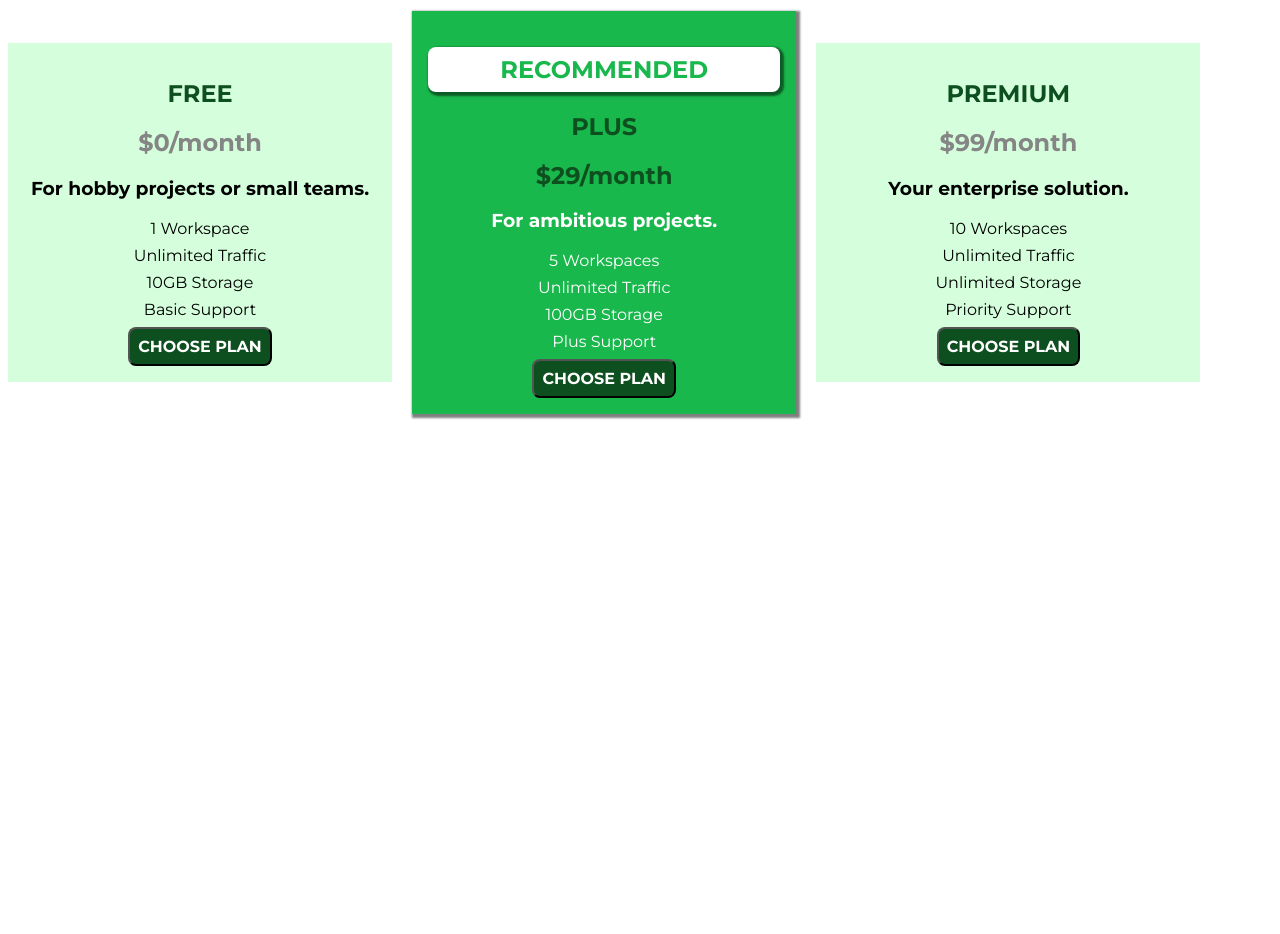
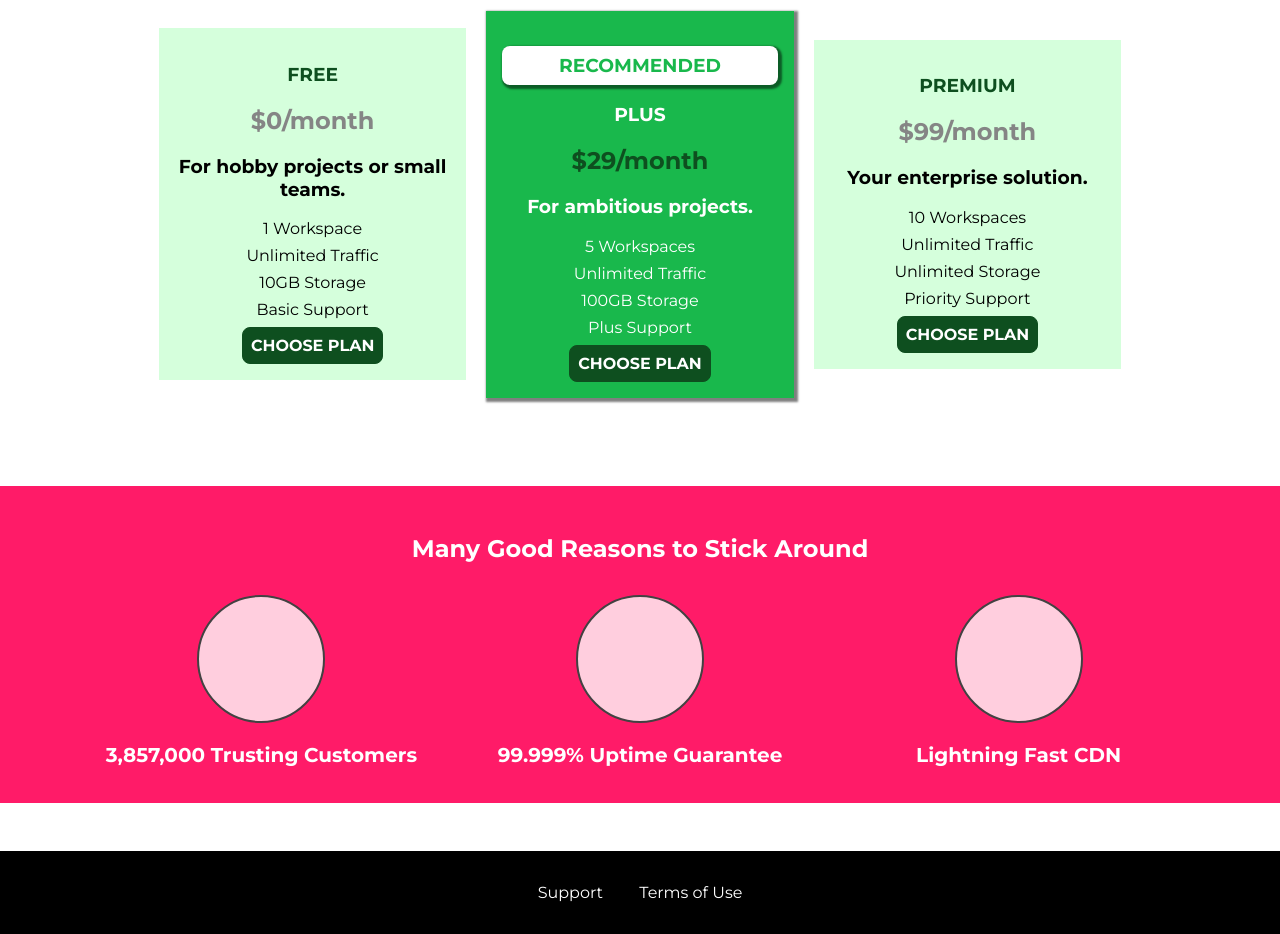
Before and after one commit to rtrom/ccs-ud, a plain HTML site: page index.html in a window 1280 px wide. Shown: the part 637-1571 px from the top of the page. Before the commit the page ends 1059 px from the top, so only its background shows below. Drawn offline with Linux system fonts and the light colour scheme.

Commit message:
Starting positioning

```diff
--- a/index.html
+++ b/index.html
@@ -8,6 +8,7 @@
     <link rel="shortcut icon" href="favicon.png">
     <link href="https://fonts.googleapis.com/css?family=Anton" rel="stylesheet">
     <link href="https://fonts.googleapis.com/css?family=Montserrat:400,700" rel="stylesheet">
+    <link rel="stylesheet" href="shared.css">
     <link rel="stylesheet" href="main.css">
 </head>
 
@@ -38,8 +39,7 @@
         </section>
         <section id="plans">
             <h1 class="section-title">Choose Your Plan</h1>
-        </section>
-        <div>
+            <div class="plan__list">
                 <article class="plan">
                     <h1 class="plan__title">FREE</h1>
                     <h2 class="plan__price">$0/month</h2>
@@ -84,7 +84,43 @@
                     </div>
                 </article>
             </div>
+        </section>
+        <section id="key-features">
+            <h1 class="section-title">Many Good Reasons to Stick Around</h1>
+            <ul class="key-feature__list">
+                <li class="key-feature">
+                    <div class="key-feature__image">
+
+                    </div>
+                    <p class="key-feature__description">3,857,000 Trusting Customers</p>
+                </li>
+                <li class="key-feature">
+                    <div class="key-feature__image">
+
+                    </div>
+                    <p class="key-feature__description">99.999% Uptime Guarantee</p>
+                </li>
+                <li class="key-feature">
+                    <div class="key-feature__image">
+
+                    </div>
+                    <p class="key-feature__description">Lightning Fast CDN</p>
+                </li>
+            </ul>
+        </section>
     </main>
+    <footer class="main-footer">
+        <nav>
+            <ul class="main-footer__links">
+                <li class="main-footer__link">
+                    <a href="#">Support</a>
+                </li>
+                <li class="main-footer__link">
+                    <a href="#">Terms of Use</a>
+                </li>
+            </ul>
+        </nav>
+    </footer>
 </body>
 
 </html>
--- a/main.css
+++ b/main.css
@@ -1,11 +1,4 @@
-* {
-    box-sizing: border-box;
-}
 
-body {
-    font-family: 'Montserrat', sans-serif;
-    margin: 0;
-}
 
 #product-overview {
     background: url("freedom.jpg");
@@ -24,15 +17,20 @@ body {
     font-family: 'Anton', sans-serif;
 }
 
+.plan__list {
+    width: 80%;
+    margin: auto;
+    text-align: center;
+}
+
 .plan {
-  background-color: #d5ffdc;
+    background: #d5ffdc;
+    text-align: center;
+    padding: 16px;
     margin: 8px;
     display: inline-block;
-  padding: 16px;
-  text-align: center;
     width: 30%;
     vertical-align: middle;
-
 }
 
 .plan--highlighted {
@@ -43,10 +41,10 @@ body {
 
 .plan__annotation {
     background: white;
+    color: #19b84c;
+    padding: 8px;
     box-shadow: 2px 2px 2px 2px rgba(0, 0, 0, 0.5);
     border-radius: 8px;
-  color: #19b84c;
-  padding: 8px;
 }
 
 .plan__title {
@@ -57,7 +55,7 @@ body {
     color: #858585;
 }
 
-.plan__highlighted .plan__title {
+.plan--highlighted .plan__title {
     color: white;
 }
 
@@ -75,89 +73,46 @@ body {
     margin: 8px 0;
 }
 
-.button {
-  background: #0e4f1f;
-  color: white;
-  font: inherit;
-  border: 1.5 solid #0e4f1f;
-  padding: 8px;
-  border-radius: 8px;
-  font-weight: bold;
-  cursor: pointer;
+#key-features {
+    background: #ff1b68;
+    margin-top: 80px;
+    padding: 16px;
 }
 
-.button:hover,
-.button:active {
-  background: white;
-  color: #0e4f1f;
+#key-features .section-title {
+    color: white;
+    margin: 32px;
 }
 
-.button:focus {
-  outline: none;
+.key-feature__list {
+    list-style: none;
+    margin: 0;
+    padding: 0;
+    text-align: center;
 }
+
+.key-feature {
+    display: inline-block;
+    width: 30%;
+    vertical-align: top;
+}
+
+.key-feature__image {
+    background: #ffcede;
+    width: 128px;
+    height: 128px;
+    border: 2px solid #424242;
+    border-radius: 50%;
+    margin: auto;
+}
+
+.key-feature__description {
+    text-align: center;
+    font-weight: bold;
+    color: white;
+    font-size: 20px;
+}
+
 /* h1 {
     font-family: sans-serif;
 } */
-
-.main-header {
-    width: 100%;
-    background: #2ddf5c;
-    padding: 8px 16px;
-}
-
-.main-header > div {
-    display: inline-block;
-    vertical-align: middle;
-}
-
-.main-header__brand {
-    color: #0e4f1f;
-    text-decoration: none;
-    font-weight: bold;
-    font-size: 22px;
-}
-
-.main-nav {
-    display: inline-block;
-    text-align: right;
-    width: calc(100% - 74px);
-    vertical-align: middle;
-}
-
-.main-nav__items {
-    margin: 0;
-    padding: 0;
-    list-style: none;
-}
-
-.main-nav__item {
-    display: inline-block;
-    margin: 0 16px;
-}
-
-.main-nav__item a {
-    text-decoration: none;
-    color: #0e4f1f;
-    font-weight: bold;
-    padding: 3px 0;
-}
-
-.main-nav__item a:hover,
-.main-nav__item a:active {
-    color: white;
-    border-bottom: 5px solid white;
-}
-
-.main-nav__item--cta a {
-    color: white;
-    background: #ff1b68;
-    padding: 8px 16px;
-    border-radius: 8px;
-}
-
-.main-nav__item--cta a:hover,
-.main-nav__item--cta a:active {
-    color: #ff1b68;
-    background: white;
-    border: none;
-}
--- /dev/null
+++ b/shared.css
@@ -0,0 +1,120 @@
+* {
+    box-sizing: border-box;
+}
+
+body {
+    font-family: 'Montserrat', sans-serif;
+    margin: 0;
+}
+
+.main-header {
+    width: 100%;
+    background: #2ddf5c;
+    padding: 8px 16px;
+}
+
+.main-header > div {
+    display: inline-block;
+    vertical-align: middle;
+}
+
+.main-header__brand {
+    color: #0e4f1f;
+    text-decoration: none;
+    font-weight: bold;
+    font-size: 22px;
+}
+
+.main-nav {
+    display: inline-block;
+    text-align: right;
+    width: calc(100% - 74px);
+    vertical-align: middle;
+}
+
+.main-nav__items {
+    margin: 0;
+    padding: 0;
+    list-style: none;
+}
+
+.main-nav__item {
+    display: inline-block;
+    margin: 0 16px;
+}
+
+.main-nav__item a {
+    text-decoration: none;
+    color: #0e4f1f;
+    font-weight: bold;
+    padding: 3px 0;
+}
+
+.main-nav__item a:hover,
+.main-nav__item a:active {
+    color: white;
+    border-bottom: 5px solid white;
+}
+
+.main-nav__item--cta a {
+    color: white;
+    background: #ff1b68;
+    padding: 8px 16px;
+    border-radius: 8px;
+}
+
+.main-nav__item--cta a:hover,
+.main-nav__item--cta a:active {
+    color: #ff1b68;
+    background: white;
+    border: none;
+}
+
+.main-footer {
+    background: black;
+    padding: 32px;
+    margin-top: 48px;
+}
+
+.main-footer__links {
+    list-style: none;
+    margin: 0;
+    padding: 0;
+    text-align: center;
+}
+
+.main-footer__link {
+    display: inline-block;
+    margin: 0 16px;
+}
+
+.main-footer__link a {
+    color: white;
+    text-decoration: none;
+}
+
+.main-footer__link a:hover,
+.main-footer__link a:active {
+    color: #ccc;
+}
+
+.button {
+    background: #0e4f1f;
+    color: white;
+    font: inherit;
+    border: 1.5px solid #0e4f1f;
+    padding: 8px;
+    border-radius: 8px;
+    font-weight: bold;
+    cursor: pointer;
+}
+
+.button:hover,
+.button:active {
+    background: white;
+    color: #0e4f1f;
+}
+
+.button:focus {
+    outline: none;
+}
```
Lines whose indentation alone changed are shown as unchanged.
